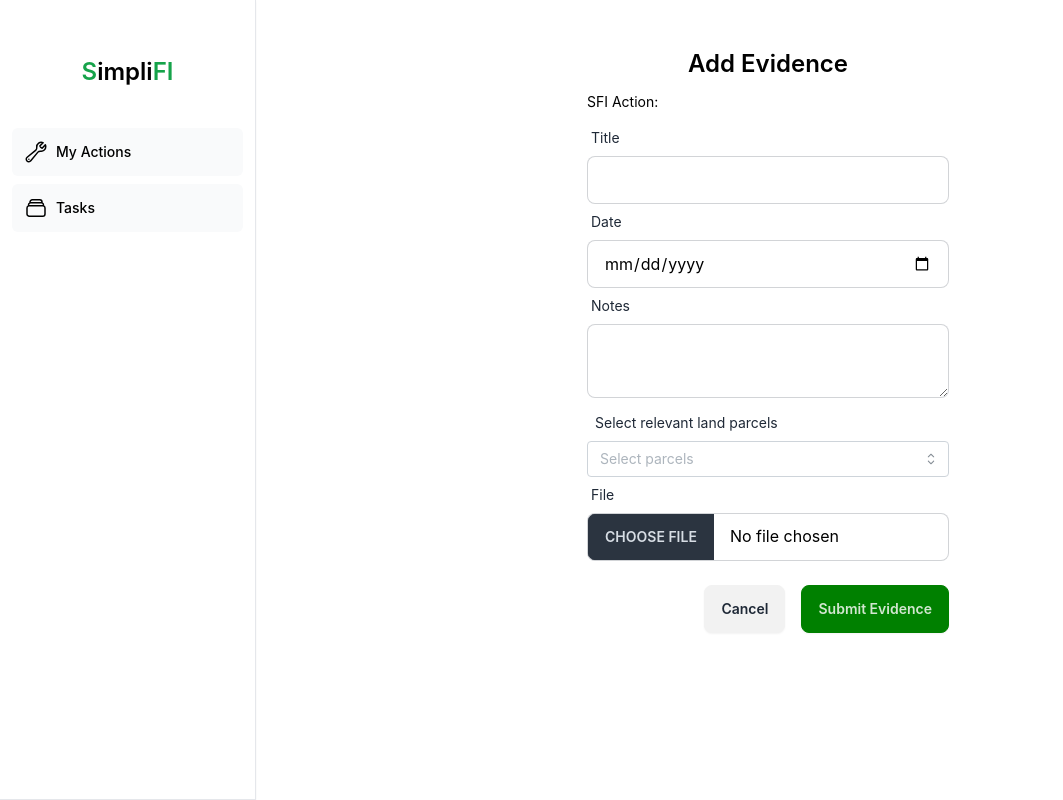
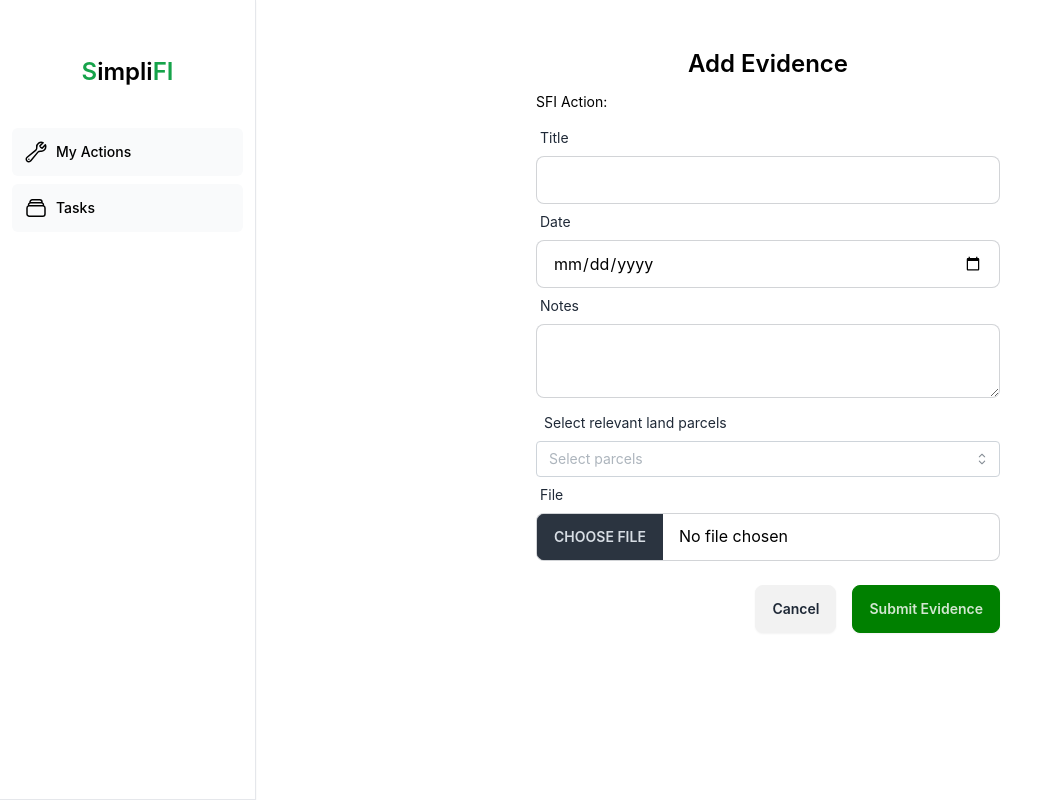
Before and after one commit to ic-monads/SimpliFI, a Next.js app: page /evidence/add in a window 1280 px wide. Shown: the whole page, without its empty margins (0-1063 px from the left). Built offline with nearby package versions, Linux system fonts and the light colour scheme; no server answers; the database is empty.

Commit message:
feat: :lipstick: Prevent evidence form from resizing when parcels are selected, Make responsiveness consistent with task form

```diff
--- a/src/app/evidence/EvidenceForm.tsx
+++ b/src/app/evidence/EvidenceForm.tsx
@@ -58,7 +58,7 @@ export default function EvidenceForm({
     <div className="flex flex-col items-center">
       <h1 className="font-semibold text-2xl mb-3">Add Evidence</h1>
       { error && <p className="text-red-500 text-sm mb-5">{error}</p> }
-      <form className="max-w-md" action={handleSubmit}>
+      <form className="w-full sm:w-3/4 xl:w-1/2" action={handleSubmit}>
         <p className="text-sm mb-2">SFI Action: {actCode}</p>
         { taskId && <p className="text-sm mb-2">Task: {taskName}</p>}
         <div className="label">
--- a/src/app/tasks/TaskForm.tsx
+++ b/src/app/tasks/TaskForm.tsx
@@ -35,7 +35,7 @@ export default function TaskForm({ actCode, parcelId, actions }: { actCode?: str
     <div className="flex flex-col items-center">
       <h1 className="font-semibold text-2xl mb-3">New Task</h1>
       { error && <p className="text-red-500 text-sm mb-5">{error}</p> }
-      <form className="w-1/2" action={handleSubmit}>
+      <form className="w-full sm:w-3/4 xl:w-1/2" action={handleSubmit}>
 
         <div className="label">
           <label htmlFor="title" className="label-text">Title</label>
```
